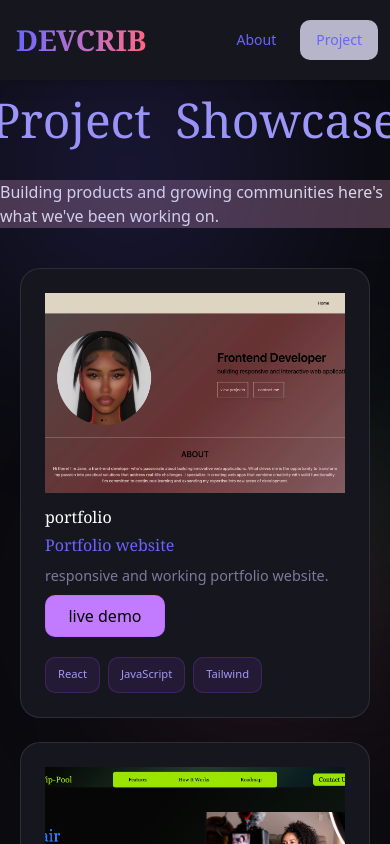
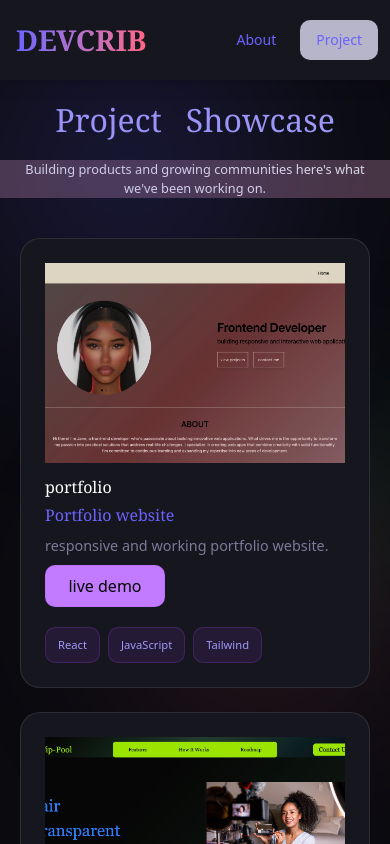
Before and after one commit to Janieel/Team-Portfolio, a Next.js app: page /project in a window 390 px wide. Shown: the top 844 px of the page. Built offline with nearby package versions, Linux system fonts and the light colour scheme.

Commit message:
project edit

```diff
--- a/src/Component/Projcase/Projcase.tsx
+++ b/src/Component/Projcase/Projcase.tsx
@@ -6,12 +6,12 @@ const Projcase = () => {
     <div>
         <div className=' h-20  flex justify-center items-center '>
             <div className='flex gap-6'>
-              <span className='text-[3rem] font-serif text-[#a09af8]'>Project</span>
-              <span className='text-[3rem] font-serif text-[#a09af8]'>Showcase</span>
+              <span className=' text-[2rem]  sm:text-[3rem] font-serif text-[#a09af8]'>Project</span>
+              <span className=' text-[2rem] sm:text-[3rem] font-serif text-[#a09af8]'>Showcase</span>
             </div>
         </div>
-        <div className='bg-[#473442] mt-5 flex justify-center items-center text-[#dedde9]'>
-           <span>Building products and growing communities here's what we've been working on.</span>
+        <div className='bg-[#473442] sm:mt-5 flex justify-center items-center text-[#dedde9]'>
+           <span className='text-center px-5 text-[0.8rem] sm:text-[1rem] '>Building products and growing communities here's what we've been working on.</span>
         </div>
         <div className=' px-5 sm:px-10 '>
             <Pov/>
```
